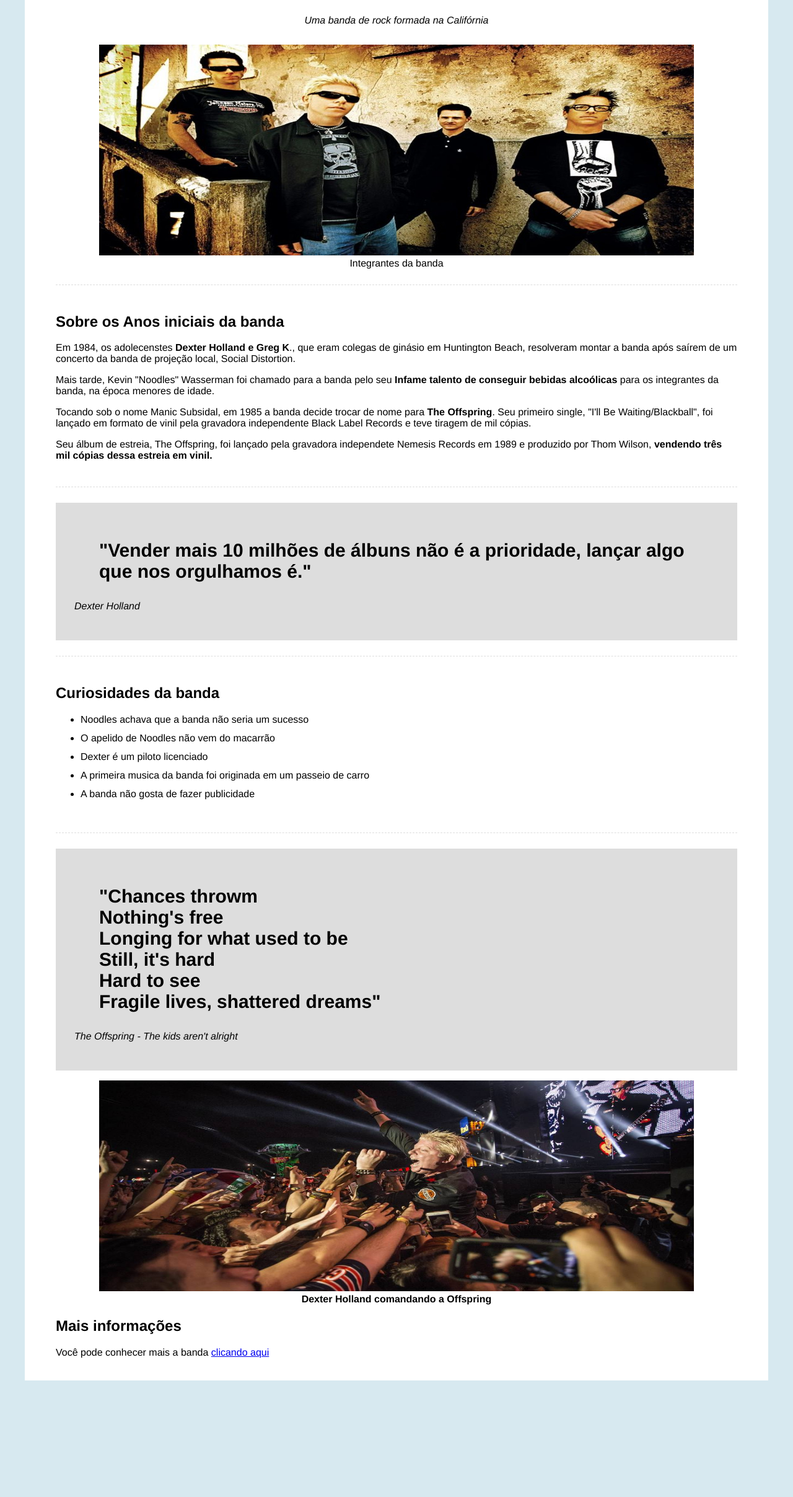
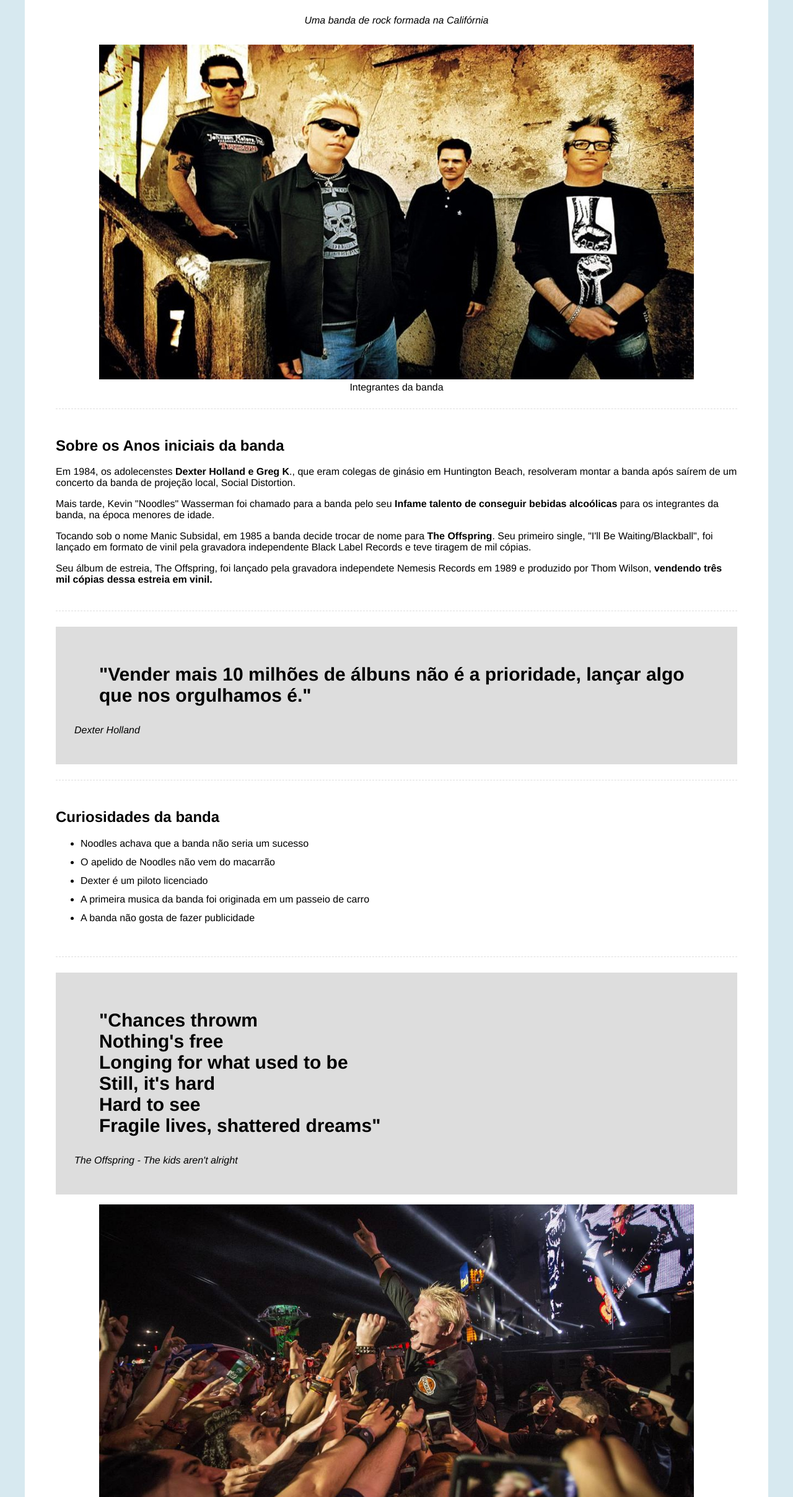
Before and after one commit to Gaabeess/Tribute-TheOffspring, a plain HTML site: page Offspring Tribute/index.html in a window 1280 px wide. Shown: the part 145-2560 px from the top of the page at 62% size. Before the commit the page ends 2422 px from the top, so only its background shows below. Drawn offline with Linux system fonts and the light colour scheme.

Commit message:
Update styles.css
adjustment image height

```diff
--- a/Offspring Tribute/css/styles.css
+++ b/Offspring Tribute/css/styles.css
@@ -40,7 +40,7 @@ html {
     width: 100%;
     max-width: 960px;
     height: 100%;
-    max-height: 340px;
+    max-height: 540px;
 }
 
 /* Biografia */
@@ -92,5 +92,5 @@ html {
     width: 100%;
     max-width: 960px;
     height: 100%;
-    max-height: 340px;
+    max-height: 540px;
 }
```
